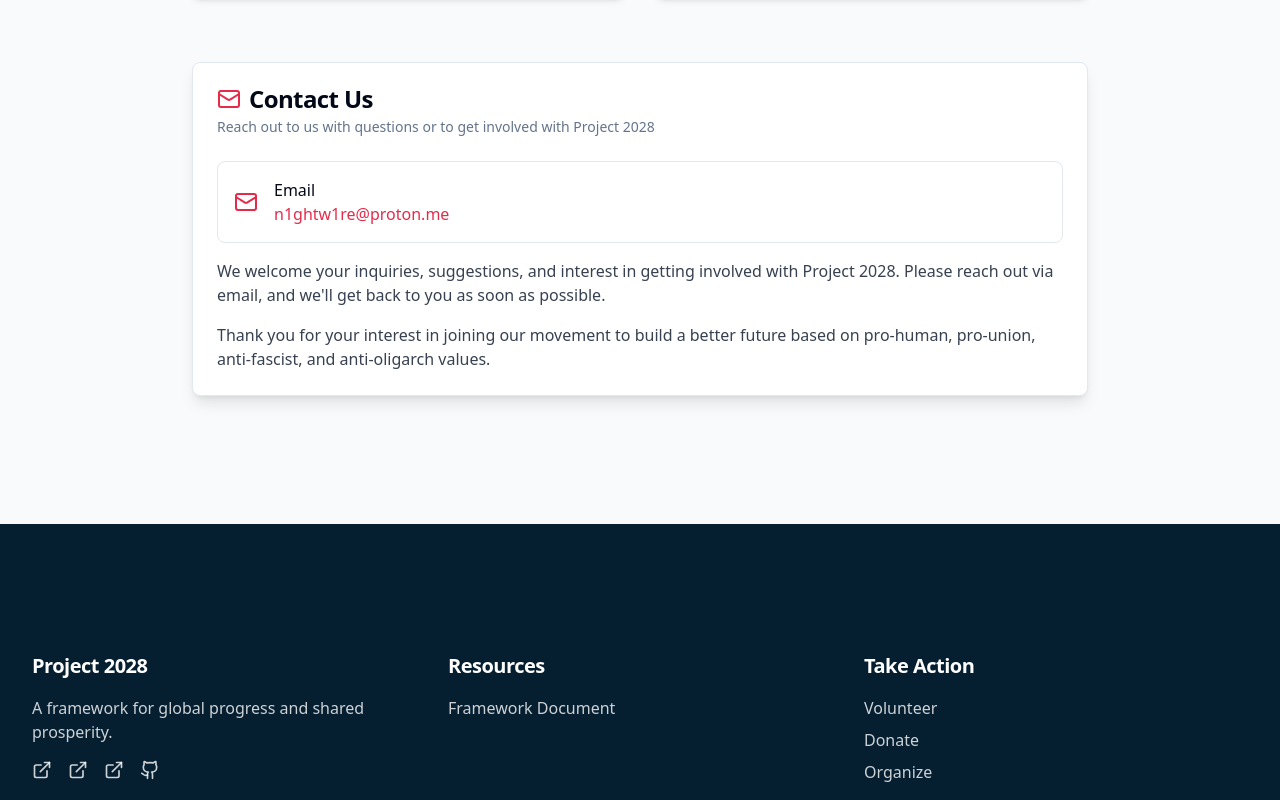
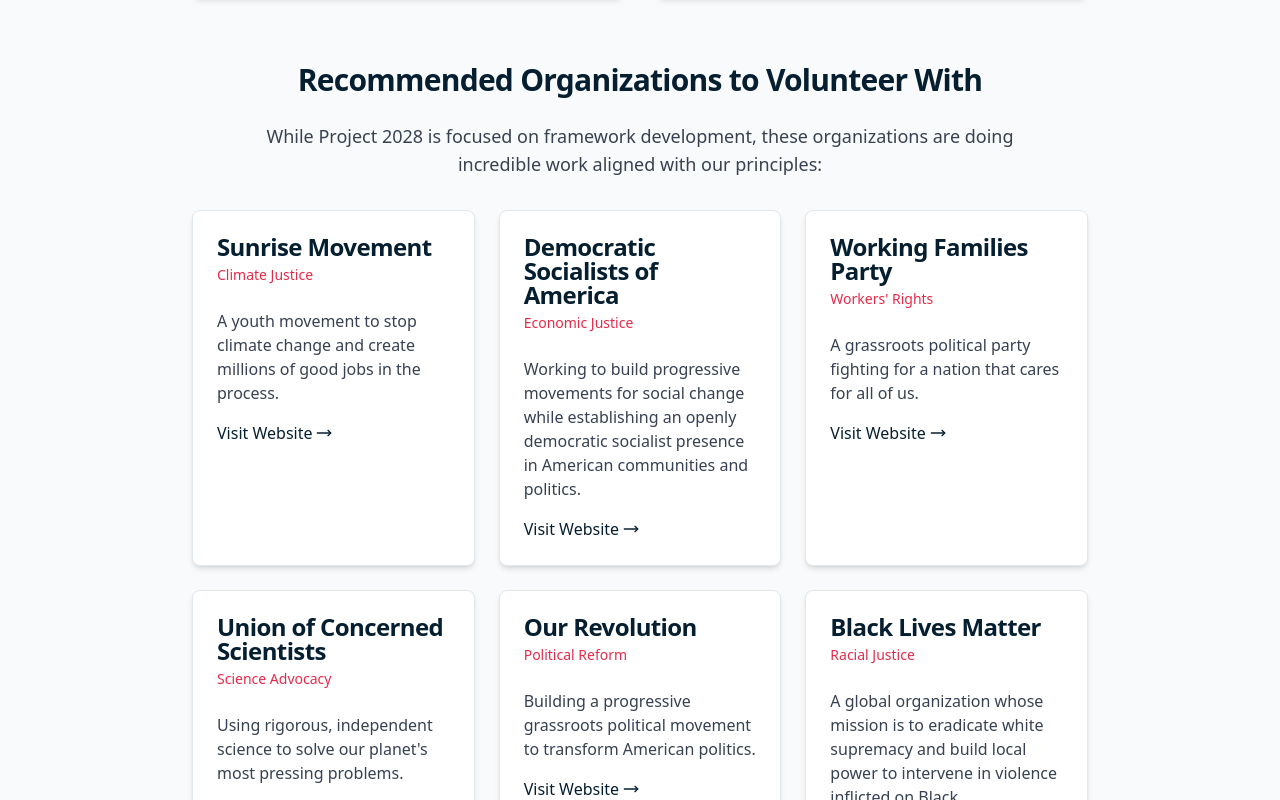
Before and after one commit to the-don-stone/project-2028, a React (Vite) app: page /join in a window 1280 px wide. Shown: the part 1620-2420 px from the top of the page. Built offline with nearby package versions, Linux system fonts and the light colour scheme.

Commit message:
Refactor: Improve footer and volunteer page
- Replace social icons with text in the footer.
- Enhance the volunteer page with organization options.

```diff
--- a/src/components/Footer.tsx
+++ b/src/components/Footer.tsx
@@ -1,6 +1,6 @@
 
 import React from 'react';
-import { Github, Mail, ExternalLink } from 'lucide-react';
+import { Mail } from 'lucide-react';
 import { Link } from 'react-router-dom';
 
 const Footer = () => {
@@ -13,18 +13,18 @@ const Footer = () => {
             <p className="text-white/80 mb-4">
               A framework for global progress and shared prosperity.
             </p>
-            <div className="flex space-x-4">
-              <a href="#" className="text-white/80 hover:text-project-red transition-colors" title="Bluesky">
-                <ExternalLink className="w-5 h-5" />
+            <div className="flex flex-col space-y-2">
+              <a href="#" className="text-white/80 hover:text-project-red transition-colors">
+                Bluesky
               </a>
-              <a href="#" className="text-white/80 hover:text-project-red transition-colors" title="Mastodon">
-                <ExternalLink className="w-5 h-5" />
+              <a href="#" className="text-white/80 hover:text-project-red transition-colors">
+                Mastodon
               </a>
-              <a href="#" className="text-white/80 hover:text-project-red transition-colors" title="Threads">
-                <ExternalLink className="w-5 h-5" />
+              <a href="#" className="text-white/80 hover:text-project-red transition-colors">
+                Threads
               </a>
-              <a href="#" className="text-white/80 hover:text-project-red transition-colors" title="Github">
-                <Github className="w-5 h-5" />
+              <a href="#" className="text-white/80 hover:text-project-red transition-colors">
+                Github
               </a>
             </div>
           </div>
--- a/src/pages/JoinMovement.tsx
+++ b/src/pages/JoinMovement.tsx
@@ -8,6 +8,45 @@ import { Breadcrumb, BreadcrumbItem, BreadcrumbLink, BreadcrumbList, BreadcrumbS
 import { Card, CardContent, CardDescription, CardFooter, CardHeader, CardTitle } from "@/components/ui/card";
 
 const JoinMovement = () => {
+  const volunteerOrgs = [
+    {
+      name: "Sunrise Movement",
+      description: "A youth movement to stop climate change and create millions of good jobs in the process.",
+      website: "https://www.sunrisemovement.org/",
+      focus: "Climate Justice"
+    },
+    {
+      name: "Democratic Socialists of America",
+      description: "Working to build progressive movements for social change while establishing an openly democratic socialist presence in American communities and politics.",
+      website: "https://www.dsausa.org/",
+      focus: "Economic Justice"
+    },
+    {
+      name: "Working Families Party",
+      description: "A grassroots political party fighting for a nation that cares for all of us.",
+      website: "https://workingfamilies.org/",
+      focus: "Workers' Rights"
+    },
+    {
+      name: "Union of Concerned Scientists",
+      description: "Using rigorous, independent science to solve our planet's most pressing problems.",
+      website: "https://www.ucsusa.org/",
+      focus: "Science Advocacy"
+    },
+    {
+      name: "Our Revolution",
+      description: "Building a progressive grassroots political movement to transform American politics.",
+      website: "https://ourrevolution.com/",
+      focus: "Political Reform"
+    },
+    {
+      name: "Black Lives Matter",
+      description: "A global organization whose mission is to eradicate white supremacy and build local power to intervene in violence inflicted on Black communities.",
+      website: "https://blacklivesmatter.com/",
+      focus: "Racial Justice"
+    }
+  ];
+
   return (
     <div className="min-h-screen flex flex-col">
       <Header />
@@ -99,6 +138,35 @@ const JoinMovement = () => {
               </Card>
             </div>
 
+            <div className="mb-16">
+              <h2 className="text-3xl font-bold text-project-darkblue mb-6 text-center">Recommended Organizations to Volunteer With</h2>
+              <p className="text-lg text-gray-700 max-w-3xl mx-auto mb-8 text-center">
+                While Project 2028 is focused on framework development, these organizations are doing incredible work aligned with our principles:
+              </p>
+
+              <div className="grid grid-cols-1 md:grid-cols-2 lg:grid-cols-3 gap-6">
+                {volunteerOrgs.map((org, index) => (
+                  <Card key={index} className="shadow-md hover:shadow-lg transition-all hover:-translate-y-1">
+                    <CardHeader>
+                      <CardTitle className="text-project-darkblue">{org.name}</CardTitle>
+                      <CardDescription className="font-medium text-project-red">{org.focus}</CardDescription>
+                    </CardHeader>
+                    <CardContent>
+                      <p className="text-gray-700 mb-4">{org.description}</p>
+                      <a
+                        href={org.website}
+                        target="_blank"
+                        rel="noopener noreferrer"
+                        className="text-project-darkblue font-medium hover:text-project-red transition-colors inline-flex items-center"
+                      >
+                        Visit Website <MoveRight className="ml-1 h-4 w-4" />
+                      </a>
+                    </CardContent>
+                  </Card>
+                ))}
+              </div>
+            </div>
+
             <Card className="shadow-lg">
               <CardHeader>
                 <CardTitle className="flex items-center gap-2">
```
